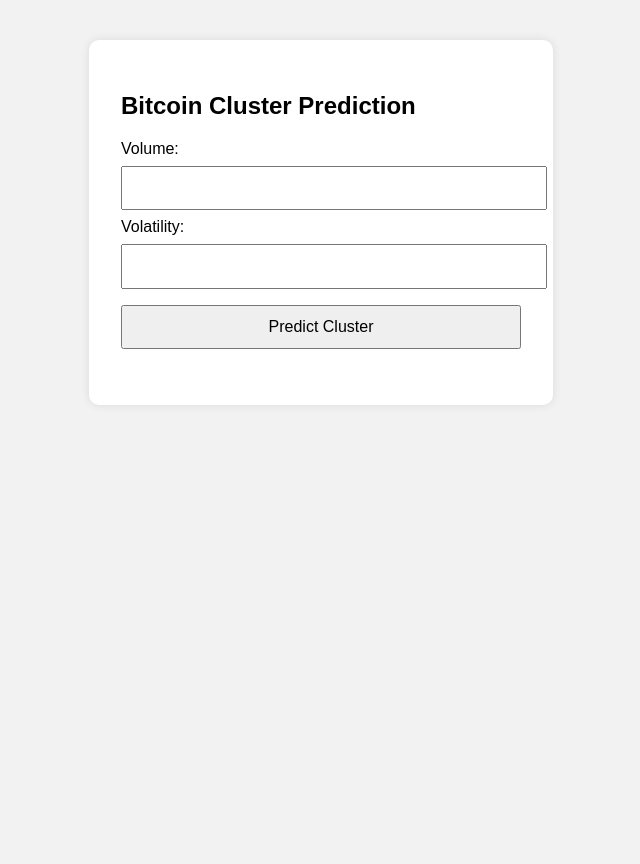
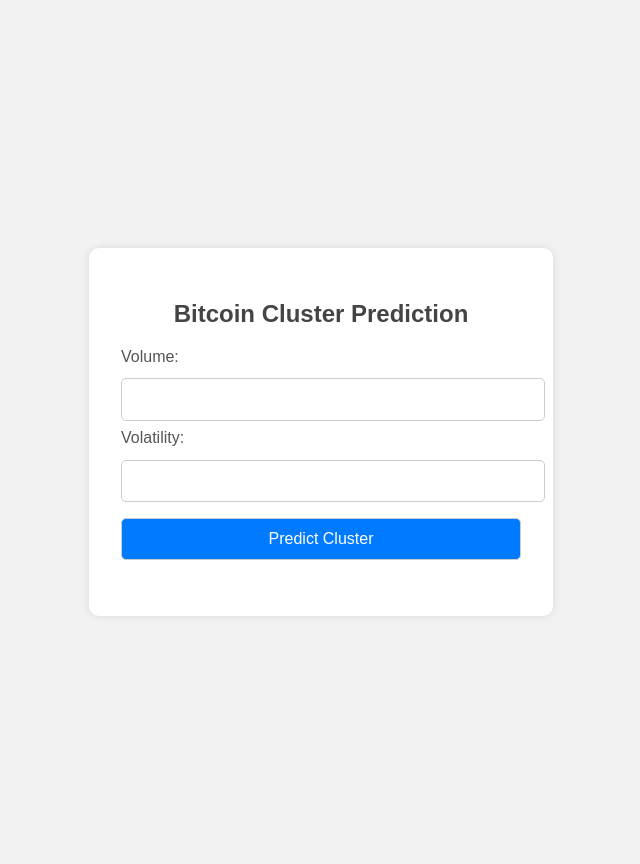
Before and after one commit to Ayushmaan3374/Bitcoin-Analysis, a Flask app: page / in a window 1280 px wide. Shown: the whole page, without its empty margins (319-959 px from the left). Before the commit the page ends 405 px from the top, so only its background shows below. Run offline with Flask 3, Linux system fonts and the light colour scheme; parts of the project's set-up code (start-up, migrations or seed data) failed here and were passed over.

Commit message:
Update index.html
added easy understanding sentences.

```diff
--- a/templates/index.html
+++ b/templates/index.html
@@ -1,5 +1,6 @@
 <!DOCTYPE html>
 <html>
+
 <head>
     <title>Bitcoin Cluster Predictor</title>
     <style>
@@ -7,28 +8,72 @@
             font-family: Arial, sans-serif;
             padding: 2rem;
             background-color: #f2f2f2;
+            margin: 0;
+            display: flex;
+            justify-content: center;
+            align-items: center;
+            min-height: 100vh;
         }
+
         .container {
             max-width: 400px;
+            width: 90%;
             margin: auto;
             background: white;
             padding: 2rem;
             border-radius: 10px;
-      box-shadow: 0 0 10px rgba(0,0,0,0.1);
+            box-shadow: 0 0 10px rgba(0, 0, 0, 0.1);
         }
-    input, button {
+
+        h2 {
+            text-align: center;
+            color: #444;
+        }
+
+        label {
+            display: block;
+            margin-bottom: 0.3rem;
+            color: #555;
+        }
+
+        input,
+        button {
             width: 100%;
             padding: 0.7rem;
             margin: 0.5rem 0;
             font-size: 1rem;
+            border: 1px solid #ccc;
+            border-radius: 5px;
         }
+
+        button {
+            background-color: #007bff;
+            color: white;
+            cursor: pointer;
+            transition: background-color 0.2s;
+        }
+
+        button:hover {
+            background-color: #0056b3;
+        }
+
         #result {
             margin-top: 1rem;
             font-weight: bold;
             color: #333;
+            text-align: center;
+        }
+
+        .error {
+            color: red;
+        }
+
+        .loading {
+            opacity: 0.7;
         }
     </style>
 </head>
+
 <body>
     <div class="container">
         <h2>Bitcoin Cluster Prediction</h2>
@@ -45,25 +90,77 @@
     <script>
         const form = document.getElementById('predictForm');
         const resultDiv = document.getElementById('result');
+        const volumeInput = document.getElementById('volume');
+        const volatilityInput = document.getElementById('volatility');
+
+        function validateInput() {
+            let isValid = true;
+            if (volumeInput.value === '' || isNaN(volumeInput.value)) {
+                volumeInput.classList.add('error');
+                isValid = false;
+            } else {
+                volumeInput.classList.remove('error');
+            }
+            if (volatilityInput.value === '' || isNaN(volatilityInput.value)) {
+                volatilityInput.classList.add('error');
+                isValid = false;
+            } else {
+                volatilityInput.classList.remove('error');
+            }
+            return isValid;
+        }
 
         form.addEventListener('submit', async (e) => {
             e.preventDefault();
-      const volume = parseFloat(document.getElementById('volume').value);
-      const volatility = parseFloat(document.getElementById('volatility').value);
 
+            if (!validateInput()) {
+                resultDiv.innerText = "❌ Please enter valid numbers for Volume and Volatility.";
+                return;
+            }
+
+            const volume = parseFloat(volumeInput.value);
+            const volatility = parseFloat(volatilityInput.value);
+
+            resultDiv.innerText = "⏳ Predicting...";
+            resultDiv.classList.add('loading');
+
+            try {
                 const response = await fetch('/predict', {
                     method: 'POST',
-        headers: {'Content-Type': 'application/json'},
-        body: JSON.stringify({ features: [[volume, volatility]] })
+                    headers: {
+                        'Content-Type': 'application/json'
+                    },
+                    body: JSON.stringify({
+                        features: [[volume, volatility]]
+                    })
                 });
 
+                if (!response.ok) {
+                    throw new Error(`HTTP error! status: ${response.status}`);
+                }
+
                 const data = await response.json();
-      if (data.cluster) {
-        resultDiv.innerText = `🧠 Predicted Cluster: ${data.cluster[0]}`;
+                resultDiv.classList.remove('loading');
+
+                if (data.cluster !== undefined) {
+                    let riskLevel = "";
+                    if (data.cluster[0] === 0) {
+                        riskLevel = "Low Risk";  //Show Low Risk for Cluster 0
+                    } else {
+                        riskLevel = "High Risk"; //Show High Risk for Cluster 1
+                    }
+                    resultDiv.innerText = `🧠 Predicted Cluster: ${data.cluster[0]} (${riskLevel})`;
                 } else if (data.error) {
                     resultDiv.innerText = `❌ Error: ${data.error}`;
+                } else {
+                    resultDiv.innerText = "❌ Unknown error occurred.";
+                }
+            } catch (error) {
+                resultDiv.classList.remove('loading');
+                resultDiv.innerText = `❌ Error: ${error.message}`;
             }
         });
     </script>
 </body>
+
 </html>
```
Lines whose indentation alone changed are shown as unchanged.
